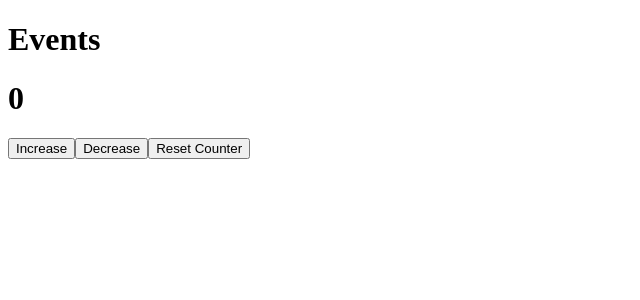
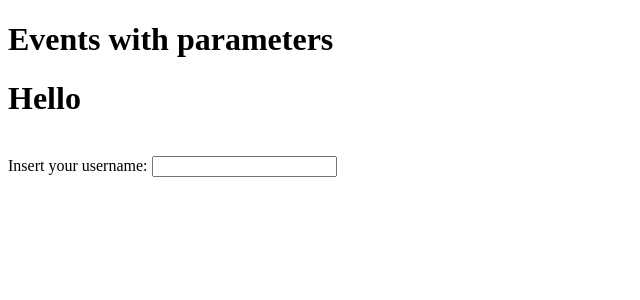
Before and after one commit to AriDevK/angular-tutorial, an Angular app: page / in a window 1280 px wide. Shown: the top 300 px of the page, without its empty margins (0-640 px from the left). Built offline with nearby package versions, Linux system fonts and the light colour scheme.

Commit message:
Learn event bindings with parameters, reading from an HtmlInput

```diff
--- a/src/app/app.component.html
+++ b/src/app/app.component.html
@@ -1,6 +1,8 @@
-<h1>Events</h1>
+<h1>Events with parameters</h1>
 
-<h1>{{counter}}</h1>
-<button (click)="increaseCounter()">Increase</button>
-<button (click)="decreaseCounter()">Decrease</button>
-<button (click)="resetCounter()">Reset Counter</button>
+<h1>Hello {{ username }}</h1>
+
+<br>
+
+<label for="username">Insert your username: </label>
+<input type="text" (keyup)="onInputHandler($event)">
--- a/src/app/app.component.ts
+++ b/src/app/app.component.ts
@@ -6,19 +6,9 @@ import { Component } from '@angular/core';
   styleUrls: ['./app.component.scss']
 })
 export class AppComponent {
-  resetCounter() {
-    this.counter = 0;
+  onInputHandler(event: Event) {
+    let input = event.target as HTMLInputElement;
+    this.username = input.value;
   }
-  decreaseCounter() {
-    if (this.counter - 1 >= 0) {
-      this.counter--;
-    }
-    else{
-      alert('You cant decrement more the counter');
-    }
-  }
-  increaseCounter() {
-    this.counter++;
-  }
-  counter = 0
+  username = ""
 }
```
